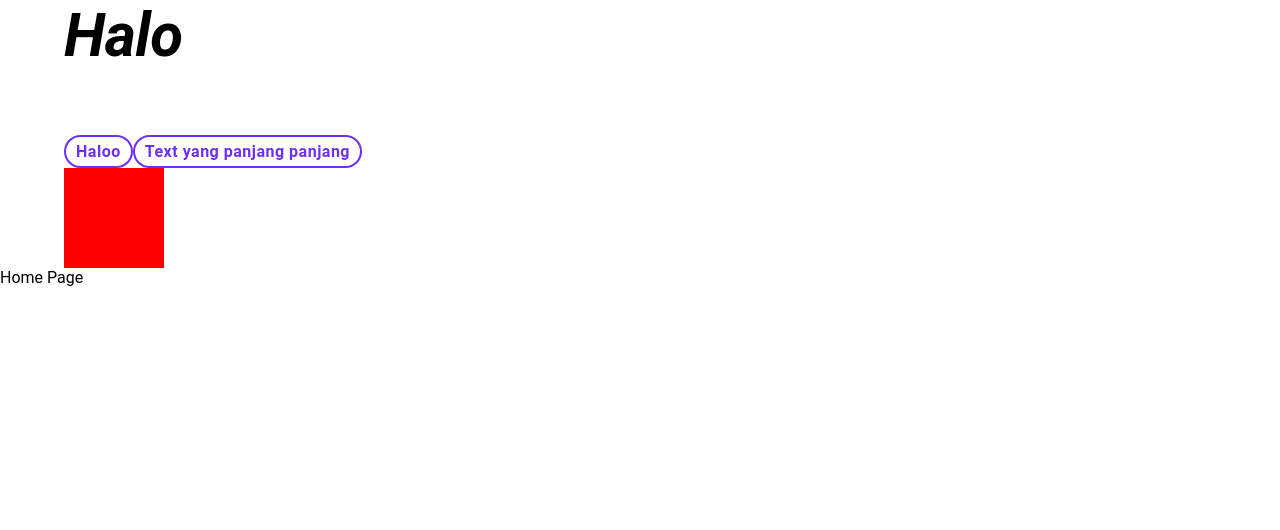
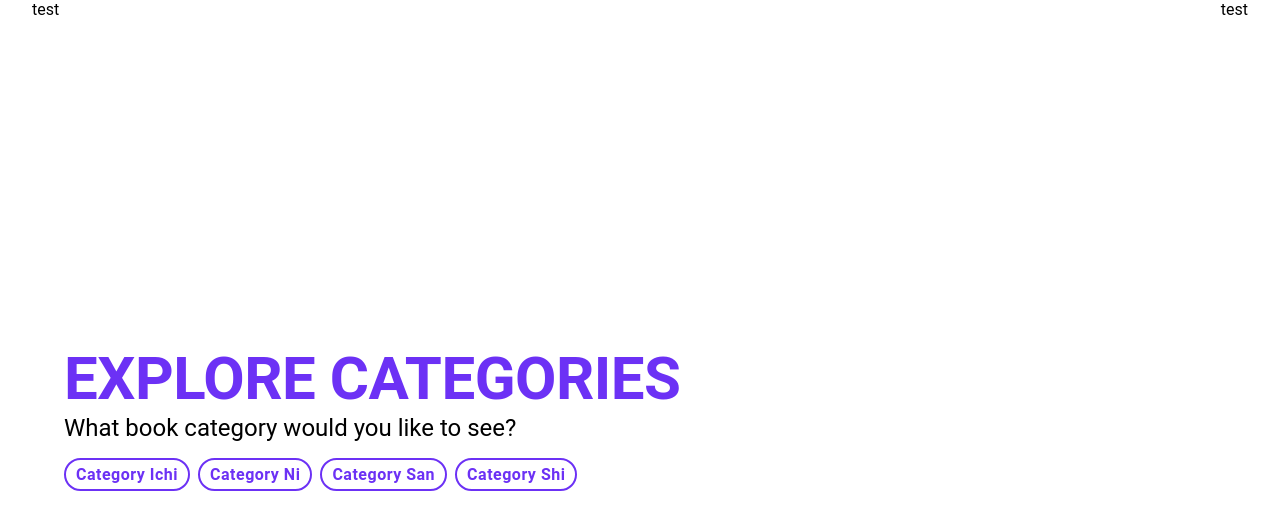
Before and after one commit to verm024/b3k3n-deall, a React (Create React App) app: page / in a window 1280 px wide. Shown: the top 530 px of the page. Built offline with nearby package versions, Linux system fonts and the light colour scheme.

Commit message:
Implement Desktop Layout of Home Page

```diff
--- a/src/App.tsx
+++ b/src/App.tsx
@@ -21,24 +21,18 @@ function App() {
       <div className="App">
         <GlobalStyles />
         <Container
-          display="block"
+          display="flex"
           alignItems="center"
-          justifyContent="center"
-          width="90%"
+          justifyContent="space-between"
+          width="95%"
           margin="auto"
         >
-          <Text italic textType="h2">
-            Halo
-          </Text>
-          <Spacer size={64} />
-          <Tag onClick={() => alert("clicked")} cursor="pointer">
-            Haloo
-          </Tag>
-          <Tag>Text yang panjang panjang</Tag>
-          <Test color="red" />
+          <p>test</p>
+          <p>test</p>
         </Container>
-
-        <GlobalRoutes />
+        <Container width="90%" margin="auto">
+          <GlobalRoutes />
+        </Container>
       </div>
     </Router>
   );
--- a/src/components/atom/Container/Container.tsx
+++ b/src/components/atom/Container/Container.tsx
@@ -3,7 +3,7 @@ import React from "react";
 import styled from "styled-components";
 
 interface ContainerProps {
-  children?: React.ReactElement | React.ReactElement[];
+  children?: React.ReactElement | React.ReactElement[] | string;
   display?: string;
   justifyContent?: string;
   alignItems?: string;
--- a/src/components/atom/Text/Text.tsx
+++ b/src/components/atom/Text/Text.tsx
@@ -18,7 +18,7 @@ interface TextProps {
 function getMainStyles() {
   return css<TextProps>`
     ${({ textType }) => getTextStyle(textType || "b1")}
-    ${({ bold }) => bold && "font-weight: bold;"}
+    font-weight: ${({ bold }) => (bold ? "bold" : "normal")};
     ${({ color }) => `color: ${color};`}
     ${({ italic }) => italic && "font-style: italic;"}
   `;
--- a/src/pages/Home/Home.tsx
+++ b/src/pages/Home/Home.tsx
@@ -1,7 +1,62 @@
 import React from "react";
+import { useNavigate } from "react-router-dom";
+
+import { Text, Container, Spacer } from "../../components/atom";
+import { Tag } from "../../components/molecules";
 
 const Home = () => {
-  return <div>Home Page</div>;
+  const navigate = useNavigate();
+
+  const categories = [
+    {
+      id: "1",
+      name: "Category Ichi",
+    },
+    {
+      id: "2",
+      name: "Category Ni",
+    },
+    {
+      id: "3",
+      name: "Category San",
+    },
+    {
+      id: "4",
+      name: "Category Shi",
+    },
+  ];
+  return (
+    <Container
+      display="flex"
+      justifyContent="center"
+      width="100%"
+      height="100vh"
+      flexDirection="column"
+    >
+      <Text textType="h2" color="#6c31f5" bold>
+        EXPLORE CATEGORIES
+      </Text>
+      <Text textType="h5">What book category would you like to see?</Text>
+      <Spacer size={12} />
+      <Container>
+        {categories.map((category, index) => (
+          <>
+            <Tag
+              cursor="pointer"
+              key={category.id}
+              onClick={() => {
+                navigate(`/category/${category.id}`);
+              }}
+              margin="4px 0"
+            >
+              {category.name}
+            </Tag>
+            {index < categories.length - 1 && <Spacer size={8} inline />}
+          </>
+        ))}
+      </Container>
+    </Container>
+  );
 };
 
 export default Home;
```
Also changed, not shown: src/components/atom/Container/package.json (line endings or trailing spaces).
